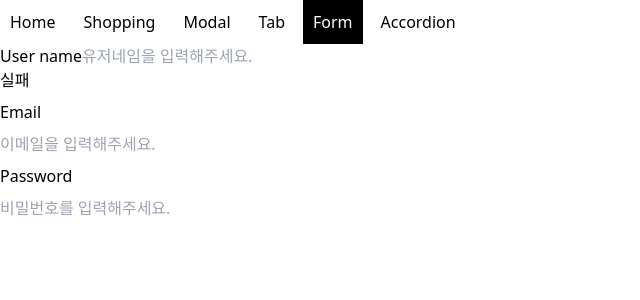
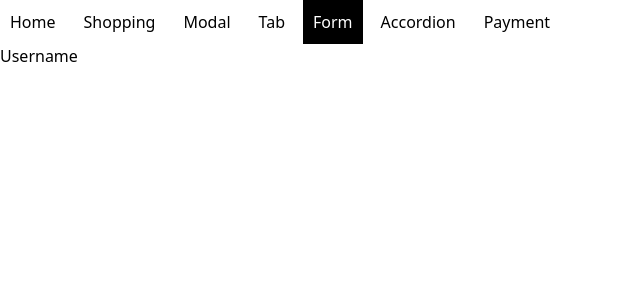
Before and after one commit to hyeon9782/user-interface-elements, a React (Vite) app: page /form in a window 1280 px wide. Shown: the top 300 px of the page, without its empty margins (0-640 px from the left). Built offline with nearby package versions, Linux system fonts and the light colour scheme.

Commit message:
feat: Input 컴포넌트 합성 컴포넌트 패턴으로 구현

```diff
--- /dev/null
+++ b/src/components/form/InputWrapper.tsx
@@ -0,0 +1,60 @@
+import { ChangeEvent, ReactNode, createContext, useContext } from "react";
+
+type Props = {
+  id: string;
+  value: string;
+  type: string;
+  onChange: (e: ChangeEvent<HTMLInputElement>) => void;
+  children: ReactNode;
+};
+
+// Context API를 통해서 컴포넌트 내부에서 공유될 상태를 정의한다.
+const InputContext = createContext({
+  id: "",
+  value: "",
+  type: "text",
+  onChange: () => {},
+});
+
+// 부모 컴포넌트를 생성하여 위의 Context API를 공유한다.
+const InputWrapper = ({ id, value, type, onChange, children }: Props) => {
+  const contextValue = { id, value, type, onChange };
+  return (
+    <InputContext.Provider value={contextValue}>
+      {children}
+    </InputContext.Provider>
+  );
+};
+
+const Input = ({ ...props }) => {
+  const { id, value, onChange, type } = useContext(InputContext);
+  return (
+    <input
+      id={id}
+      value={value}
+      type={type}
+      onChange={onChange}
+      {...props}
+      className=""
+    />
+  );
+};
+
+const Label = ({ children, ...props }: { children: ReactNode }) => {
+  const { id } = useContext(InputContext);
+  return (
+    <label htmlFor={id} {...props}>
+      {children}
+    </label>
+  );
+};
+
+const Caption = ({ text, isVaild }: { text: string; isVaild: boolean }) => (
+  <p className={isVaild ? "block" : "invisible"}>{text}</p>
+);
+
+InputWrapper.Input = Input;
+InputWrapper.Label = Label;
+InputWrapper.Caption = Caption;
+
+export default InputWrapper;
--- a/src/components/form/SignUpForm.tsx
+++ b/src/components/form/SignUpForm.tsx
@@ -1,5 +1,6 @@
 import { ChangeEvent, FormEvent, useState } from "react";
 import FormControl from "./FormControl";
+import InputWrapper from "./InputWrapper";
 
 const SignUpForm = () => {
   const [formData, setFormData] = useState({
@@ -32,42 +33,27 @@ const SignUpForm = () => {
   };
   return (
     <form onSubmit={handleSubmit} className="flex flex-col gap-2">
-      {/* <label htmlFor="username">User name</label>
-      <input
+      <InputWrapper
+        id="username"
+        value={formData.username}
         type="text"
-        id="username"
-        placeholder="유저네임을 입력해주세요."
-        value={formData.username}
         onChange={handleInputChange}
-      />
-      <div></div> */}
-      <FormControl
-        id="username"
-        placeholder="유저네임을 입력해주세요."
-        value={formData.username}
-        onChange={handleInputChange}
-      />
-      <label htmlFor="email">Email</label>
-      <input
-        type="text"
-        id="email"
-        placeholder="이메일을 입력해주세요."
-        value={formData.email}
-        onChange={handleInputChange}
-      />
-      <label htmlFor="password">Password</label>
-      <input
-        type="text"
-        id="password"
-        placeholder="비밀번호를 입력해주세요."
-        value={formData.password}
-        onChange={handleInputChange}
-      />
+      >
+        <InputWrapper.Label>Username</InputWrapper.Label>
+        <InputWrapper.Input />
+        <InputWrapper.Caption
+          isVaild={false}
+          text="이미 존재하는 유저네임이에요!"
+        />
+      </InputWrapper>
     </form>
   );
 };
 
 export default SignUpForm;
 
-// 1. 유효성 체크
-// 2. 유효성에 체크되지
+// 1. 제어 컴포넌트로 개발
+// 2. 사용자가 입력을 하자마자 유효성 검사 진행
+// 3. 조건에 따른 제출 버튼 (비)활성화 (유효성 감사가 모두 통과되면)
+// 4. 웹 접근성을 고려하여 에러 메세지 작성
+// 5.
--- a/src/components/layout/Header.tsx
+++ b/src/components/layout/Header.tsx
@@ -24,6 +24,10 @@ const NAVS = [
   {
     href: "/accordion",
     label: "Accordion",
+  },
+  {
+    href: "/payment",
+    label: "Payment",
   },
 ];
 
--- /dev/null
+++ b/src/components/payment/Payment.tsx
@@ -0,0 +1,5 @@
+const Payment = () => {
+  return <div>Payment</div>;
+};
+
+export default Payment;
--- /dev/null
+++ b/src/pages/PaymentPage.tsx
@@ -0,0 +1,5 @@
+const PaymentPage = () => {
+  return <main>PaymentPage</main>;
+};
+
+export default PaymentPage;
--- a/src/router/index.tsx
+++ b/src/router/index.tsx
@@ -5,6 +5,7 @@ import ModalPage from "../pages/ModalPage";
 import TabPage from "../pages/TabPage";
 import FormPage from "../pages/FormPage";
 import AccordionPage from "../pages/AccordionPage";
+import PaymentPage from "../pages/PaymentPage";
 
 const AppRoutes = () => {
   return (
@@ -15,6 +16,7 @@ const AppRoutes = () => {
       <Route path="/tab" element={<TabPage />} />
       <Route path="/form" element={<FormPage />} />
       <Route path="/accordion" element={<AccordionPage />} />
+      <Route path="/payment" element={<PaymentPage />} />
     </Routes>
   );
 };
```
Also changed, not shown: 1 other file (tests, documents, lock files or other folders).
